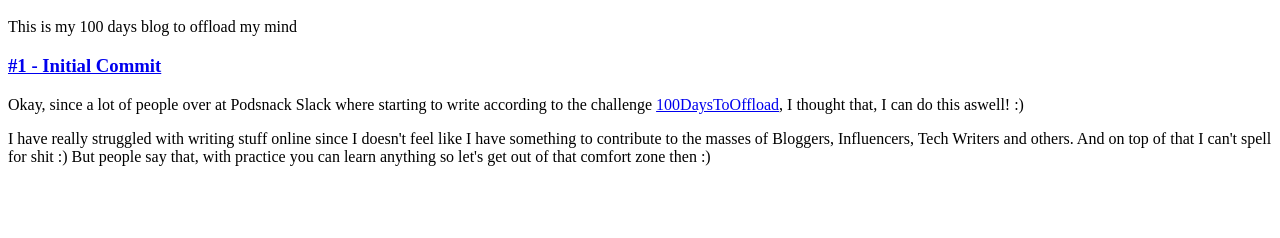
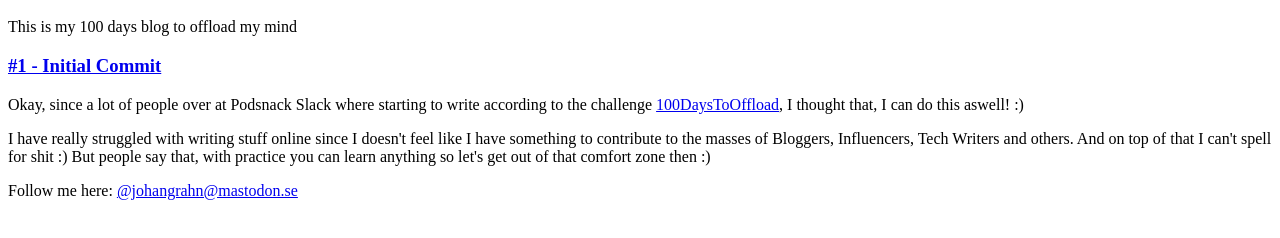
Before and after one commit to johangrahn/johangrahn.github.io, a plain HTML site: page index.html in a window 1280 px wide. Shown: the part 48-286 px from the top of the page. Drawn offline with Linux system fonts and the light colour scheme.

Commit message:
Add share link

```diff
--- a/index.html
+++ b/index.html
@@ -25,7 +25,9 @@
       <p></p>
     </div>
   </main>
-
+  <footer>
+    Follow me here: <a href="https://mastodon.se/@johangrahn">@johangrahn@mastodon.se</a>
+  </footer>
 </body>
 
 </html>
```
